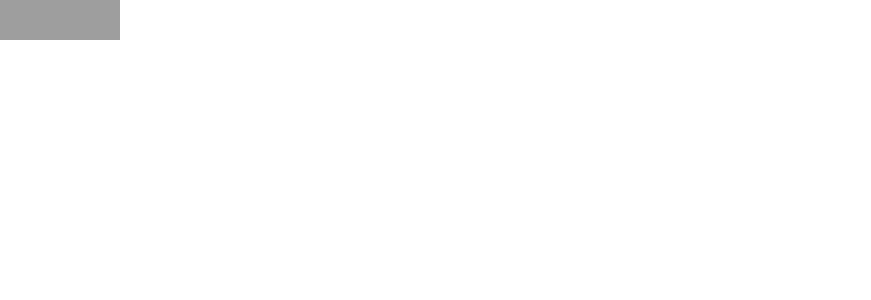
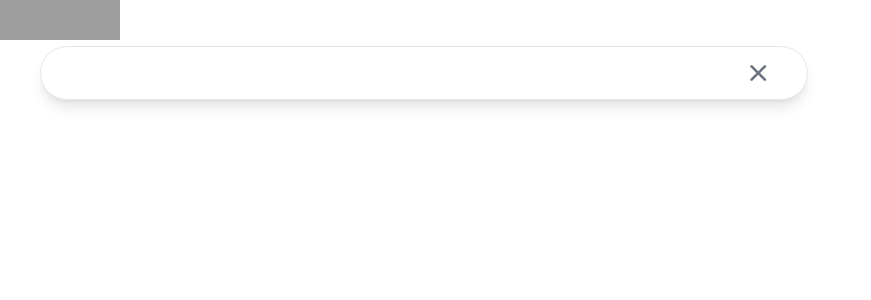
Before and after one commit to Kosticdev0421/google, a Next.js app: page /search in a window 1280 px wide. Shown: the top 300 px of the page, without its empty margins (0-871 px from the left). Built offline with nearby package versions, Linux system fonts and the light colour scheme; grey boxes are pictures that could not be loaded.

Commit message:
refactor: code changes in components

```diff
--- a/components/Header.js
+++ b/components/Header.js
@@ -1,6 +1,7 @@
 import Image from "next/image"
 import { useRouter } from "next/router"
 import { useRef } from "react"
+import {XIcon} from '@heroicons/react/solid'
 
 function Header () {
   const router = useRouter();
@@ -14,10 +15,13 @@
     onClick={() => router.push("/")}
     className="cursor-pointer"
     />
-    <form>
+    <form className="flex border border-gray-200 rounded-full shadow-lg max-w-3xl items-center px-6 py-3 ml-10 mr-5">
      <input
      className="flex-grow w-full focus:otuline-none"
      type="text" ref={searchInputRef} />
+     <XIcon className="h-7 sm:mr-3 text-gray-500 cursor-pointer transition duration-100 transform hover:scale-125"
+     onClick={() => (searchInputRef.current.value="")}
+     />
     </form>
 
     </header>
```
